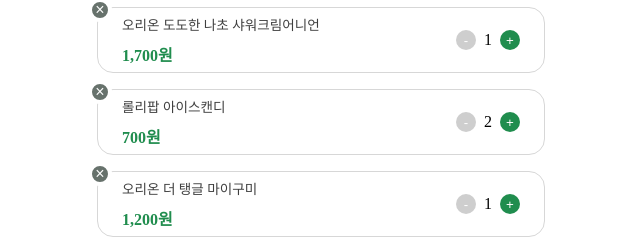
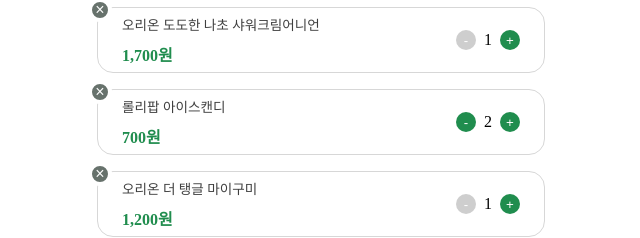
Before and after one commit to app-and-me/2025_ITShow_MirimPay_Client, a React (Vite) app: page / in a window 1280 px wide. Shown: the part 193-431 px from the top of the page, without its empty margins (319-959 px from the left). Built offline with nearby package versions, Linux system fonts and the light colour scheme.

Commit message:
style: 수량 감소 버튼 색상 변경

```diff
--- a/src/components/Button.tsx
+++ b/src/components/Button.tsx
@@ -4,6 +4,7 @@ import styled, { css } from "styled-components";
 interface ButtonProps extends React.ButtonHTMLAttributes<HTMLButtonElement> {
   variant?: "delete" | "pay" | "plus" | "minus";
   full?: boolean;
+  active?: boolean;
 }
 
 const StyledButton = styled.button<ButtonProps>`
@@ -33,9 +34,9 @@ const StyledButton = styled.button<ButtonProps>`
     `}
 
   ${(props) =>
-    props.variant == "minus" &&
+  props.variant === "minus" &&
   css`
-      background-color: #CECECE;
+    background-color: ${props.active ? "#208D4E" : "#CECECE"};
     color: white;
     width: 20px;
     height: 20px;
@@ -46,9 +47,10 @@ const StyledButton = styled.button<ButtonProps>`
     padding: 0;
 
     &:hover {
-        background-color: #b5b5b5;
+      background-color: ${props.active ? "#186b3c" : "#b5b5b5"};
     }
   `}
+
 
     ${(props) =>
       props.variant == "delete" &&
--- a/src/components/ProductItem.tsx
+++ b/src/components/ProductItem.tsx
@@ -86,14 +86,22 @@ const ProductItem: React.FC<Props> = ({ product, onQuantityChange, onRemove }) =
       </Info>
 
       <Controls>
-        <Button variant="minus" onClick={() => onQuantityChange(product.id, -1)}>
+  <Button
+    variant="minus"
+    onClick={() => onQuantityChange(product.id, -1)}
+    active={product.quantity >= 2}
+  >
     -
   </Button>
   <Quantity>{product.quantity}</Quantity>
-        <Button variant="plus" onClick={() => onQuantityChange(product.id, 1)}>
+  <Button
+    variant="plus"
+    onClick={() => onQuantityChange(product.id, 1)}
+  >
     +
   </Button>
 </Controls>
+
     </Item>
   );
 };
```
Lines whose indentation alone changed are shown as unchanged.
